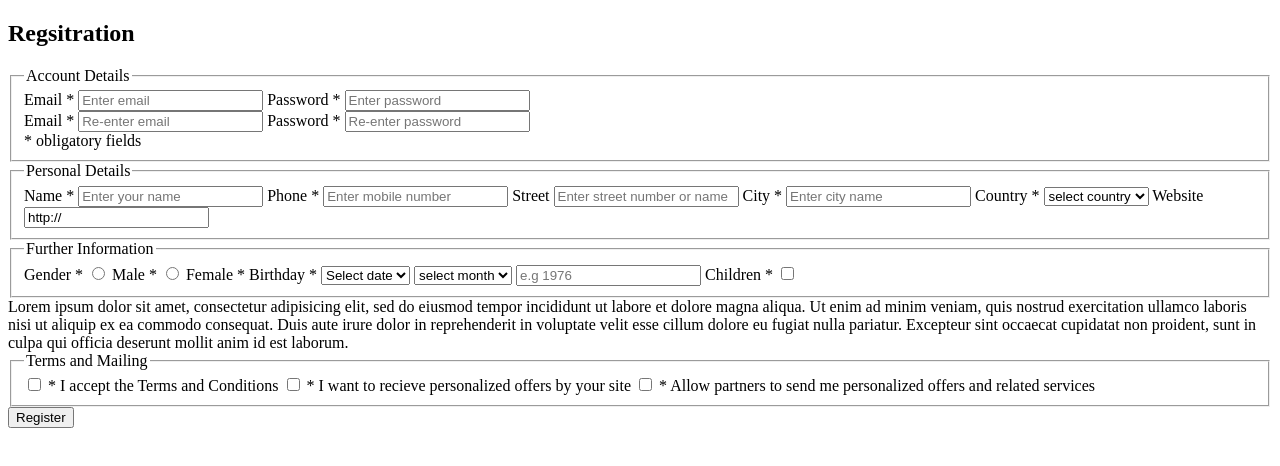
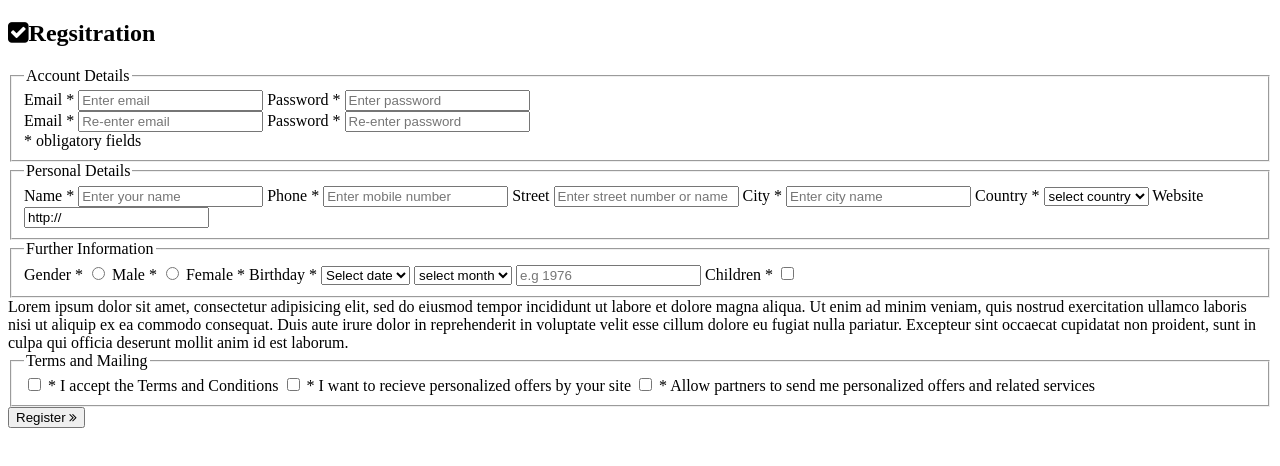
Before and after one commit to guptavishalprdxn/Green-Form, a plain HTML site: page index.html in a window 1280 px wide. Drawn offline with Linux system fonts and the light colour scheme.

Commit message:
Link of fontawesome updated

```diff
--- a/index.html
+++ b/index.html
@@ -15,7 +15,7 @@
 		<meta name="og:description" content="Please fill up sign up for Registration">
 		<meta name="og:url" content="https://www.regis.com">
 		<!-- Link -->
-		<link rel="stylesheet" type="text/css" href="assets/css/style.css">
+		<link rel="stylesheet" type="text/css" href="assets/css/font-awesome.min.css">
 		<link rel="stylesheet" type="text/css" href="assets/css/style.css">
 
 	</head>
```
